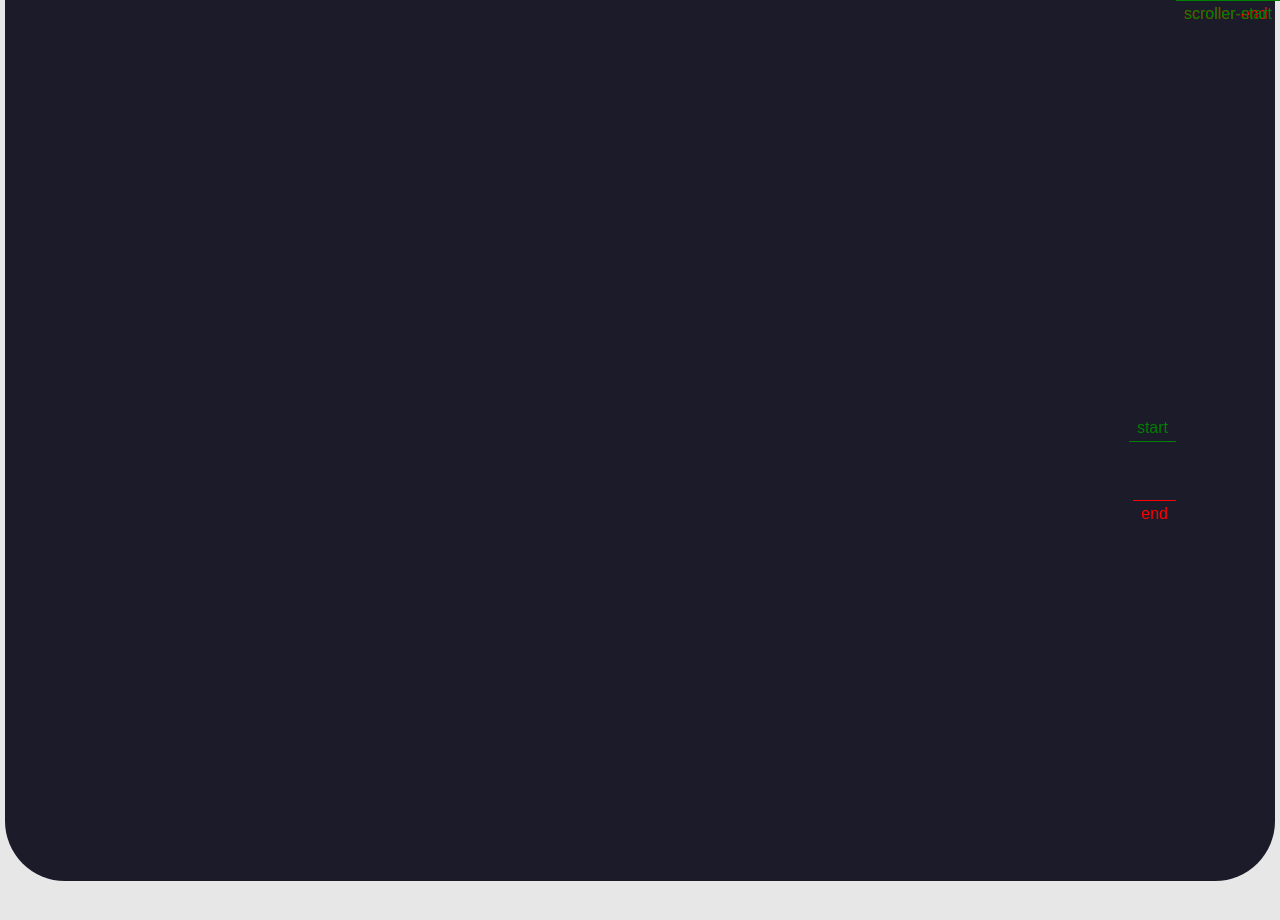
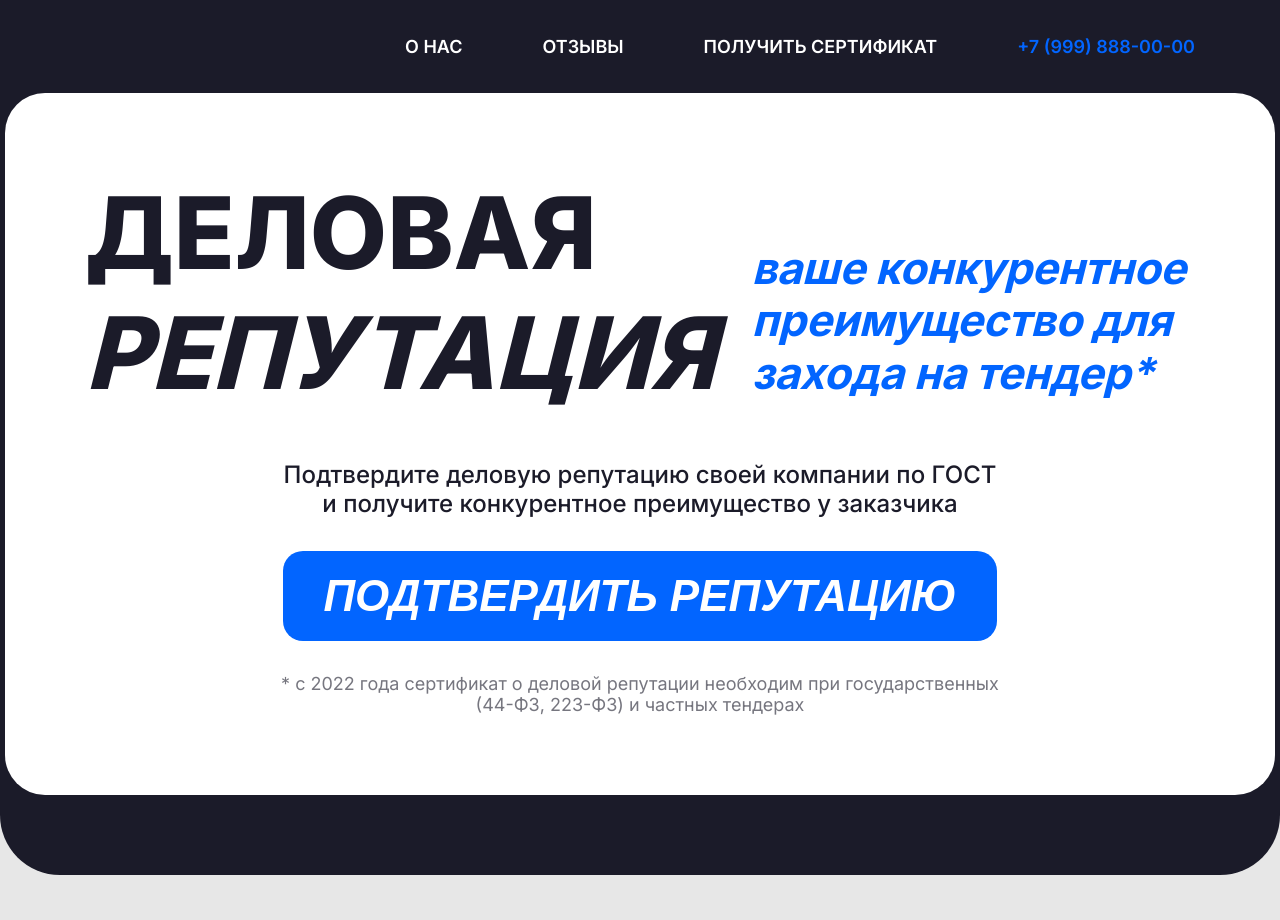
Before and after one commit to Stacy-web/business_reputation, a website: page index.html in a window 1280 px wide. After the commit the page ends 875 px from the top, so only its background shows below. Drawn offline with nearby package versions, Linux system fonts and the light colour scheme.

Commit message:
main screen

```diff
--- a/index.html
+++ b/index.html
@@ -11,19 +11,60 @@
 </head>
 
 <body>
-    <div class="wrapper">
-        <div class="content">
-            <!-- data-speed=".6" -->
-            <section class="section section-main">
-                <div class="section__wrap">
+    <header class="header">
+        <div class="content-wrap">
+            <nav class="nav nav_top">
+                <a href="/" class="logo">
+                    <img src="" alt="">
+                </a>
+                <ul class="menu menu_top">
+                    <li class="menu__item">
+                        <a href="" class="menu__link">О нас</a>
+                    </li>
+                    <li class="menu__item">
+                        <a href="" class="menu__link">Отзывы</a>
+                    </li>
+                    <li class="menu__item">
+                        <a href="" class="menu__link">Получить сертификат</a>
+                    </li>
+                </ul>
+                <a href="tel:+79998880000" class="phone">+7 (999) 888-00-00</a>
+            </nav>
+
+            <div class="card card_main">
+                <div class="card__wrap">
+                    <div class="card__row card__row_cols">
+                        <div class="card__col">
+                            <h1 class="title">
+                                Деловая <span>репутация</span>
+                            </h1>
+                        </div>
+                        <div class="card__col">
+                            <h3 class="title title_accent">
+                                ваше конкурентное преимущество для захода на тендер*
+                            </h3>
+                        </div>
+                    </div>
+
+                    <div class="card__row card__row_center">
+                        <h4 class="title">
+                            Подтвердите деловую репутацию своей компании по ГОСТ<br> и получите конкурентное преимущество у заказчика
+                        </h4>
+                    </div>
+
+                    <div class="card__row card__row_center">
+                        <button class="button" type="button">Подтвердить репутацию</button>
+                    </div>
+
+                    <div class="card__row card__row_center">
+                        <span class="caption">
+                            * c 2022 года сертификат о деловой репутации необходим при государственных<br> (44-ФЗ, 223-ФЗ) и частных тендерах
+                        </span>
+                    </div>
                 </div>
-            </section>
-            <section class="section section-about">
-                <div class="section__wrap">
-                </div>
-            </section>
+            </div>
         </div>
-    </div>
+    </header>
 
     <!-- https://greensock.com/cheatsheet/ -->
 
@@ -32,25 +73,25 @@
     <script src="https://cdnjs.cloudflare.com/ajax/libs/gsap/3.11.5/ScrollTrigger.min.js"></script>
     <script src="libs/ScrollSmoother.min.js"></script>
     <script>
-        gsap.registerPlugin(ScrollTrigger, ScrollSmoother);
-        ScrollSmoother.create({
-            wrapper: '.wrapper',
-            content: '.content',
-            smooth: 1.5,
-            effects: true
-        });
+        // gsap.registerPlugin(ScrollTrigger, ScrollSmoother);
+        // ScrollSmoother.create({
+        //     wrapper: '.wrapper',
+        //     content: '.content',
+        //     smooth: 1.5,
+        //     effects: true
+        // });
 
-        gsap.fromTo('.section-main', { opacity: 1 }, {
-            opacity: 0,
-            scrollTrigger: {
-                trigger: '.section-main',
-                start: 'center',
-                end: '500',
-                scrub: true,
-                markers: true
-            },
-            duration: .6
-        })
+        // gsap.fromTo('.section-main', { opacity: 1 }, {
+        //     opacity: 0,
+        //     scrollTrigger: {
+        //         trigger: '.section-main',
+        //         start: 'center',
+        //         end: '500',
+        //         scrub: true,
+        //         markers: true
+        //     },
+        //     duration: .6
+        // })
     </script>
 </body>
 
--- /dev/null
+++ b/src/styles/blocks/_card.scss
@@ -0,0 +1,41 @@
+.card {
+    background-color: #fff;
+    border-radius: 40px;
+
+    &__wrap {
+        padding: 0 #{$padding-wrap}px;
+    }
+
+    &_main &__wrap {
+        padding-top: 80px;
+        padding-bottom: 80px;
+    }
+
+    .card__row:not(:last-of-type) {
+        margin-bottom: 32px;
+    }
+
+    .card__row:first-of-type {
+        margin-bottom: 48px;
+    }
+
+    &__row_center {
+        display: flex;
+        justify-content: center;
+    }
+
+    &__row_center * {
+        text-align: center;
+    }
+
+    &_main &__row_cols {
+        display: flex;
+        justify-content: space-between;
+        align-items: flex-end;
+    }
+
+    &_main &__row_cols &__col:first-of-type {
+        margin-right: 36px;
+
+    }
+}
--- /dev/null
+++ b/src/styles/blocks/_header.scss
@@ -0,0 +1,8 @@
+.header {
+    @include section;
+    background-color: $dark;
+    border-top-left-radius: 0;
+    border-top-right-radius: 0;
+    padding-top: 36px;
+    padding-bottom: 80px;
+}
--- /dev/null
+++ b/src/styles/blocks/_menu.scss
@@ -0,0 +1,22 @@
+.menu {
+    list-style-type: none;
+    display: flex;
+    justify-content: flex-start;
+    align-items: center;
+
+    &_top {
+        margin-right: 80px;
+        margin-left: auto;
+    }
+
+    &__item {
+        &:not(:last-of-type) {
+            margin-right: 80px;
+        }
+    }
+
+    &__link {
+        @include link(600, #fff);
+        text-transform: uppercase;
+    }
+}
--- /dev/null
+++ b/src/styles/blocks/_nav.scss
@@ -0,0 +1,8 @@
+.nav {
+    padding: 0 #{$padding-wrap}px;
+    display: flex;
+
+    &_top {
+        margin-bottom: 36px;
+    }
+}
--- /dev/null
+++ b/src/styles/options/_typography.scss
@@ -0,0 +1,48 @@
+.title {
+    line-height: 1.2;
+}
+
+h1.title {
+    font-size: 100px;
+    font-weight: 800;
+    text-transform: uppercase;
+
+    & span {
+        font-style: italic;
+    }
+}
+
+h3.title {
+    font-size: 44px;
+    letter-spacing: -0.01em;
+    font-style: italic;
+    font-weight: 700;
+
+    &_accent {
+        color: $accent;
+        transform: translateY(-13px);
+    }
+}
+
+h4.title {
+    font-weight: 500;
+    font-size: 24px;
+}
+
+.caption {
+    color: rgba($text-default, .6);
+
+}
+
+.button {
+    background-color: #0265FF;
+    color: #fff;
+    border-radius: 20px;
+    text-transform: uppercase;
+    padding: 20px 40px;
+    font-weight: 700;
+    font-size: 44px;
+    border: 0 none;
+    font-style: italic;
+    cursor: pointer;
+}
--- a/src/styles/options/_vars.scss
+++ b/src/styles/options/_vars.scss
@@ -1 +1,35 @@
+// colors
 $dark: #1B1B29;
+$accent: #0265FF;
+$text-default: #1B1B29;
+
+// wrap
+$content-wrap: 1110;
+$wrap: 1270;
+$padding-wrap: ($wrap - $content-wrap) / 2;
+
+// mixins
+@mixin section {
+    border-radius: 60px;
+
+    & .content-wrap {
+        max-width: #{$wrap}px;
+        margin: 0 auto;
+    }
+}
+
+@mixin link($fw, $c, $ch: $c) {
+    text-decoration: none;
+    font-weight: $fw;
+    transition: .3s;
+
+    &:active,
+    &:link,
+    &:visited {
+        color: $c;
+    }
+
+    &:hover {
+        color: $ch;
+    }
+}
--- a/src/styles/style.scss
+++ b/src/styles/style.scss
@@ -4,10 +4,24 @@
     box-sizing: border-box;
 }
 
-@import 'options/vars';
+@import url('https://fonts.googleapis.com/css2?family=Inter:wght@400;500;600;700;800&display=swap');
 
-@import 'blocks/section';
+@import 'options/vars',
+        'options/typography';
+
+@import 'blocks/section',
+        'blocks/header',
+        'blocks/nav',
+        'blocks/menu',
+        'blocks/card';
 
 body {
     background-color: #E7E7E7;
+    font-family: 'Inter', sans-serif;
+    font-size: 18px;
+    color: $text-default
 }
+
+.phone {
+    @include link(600, $accent);
+}
```
Also changed, not shown: build/css/style.css, 1 other file.
